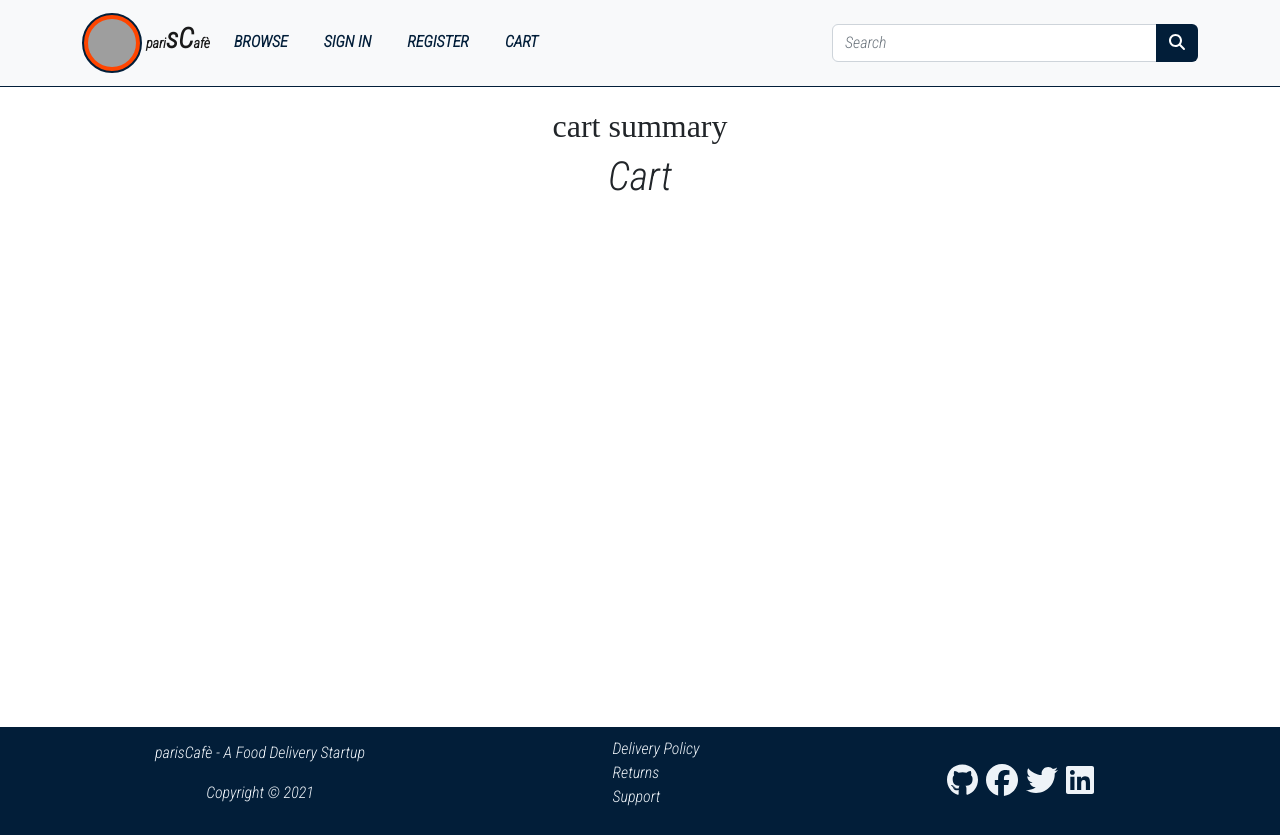
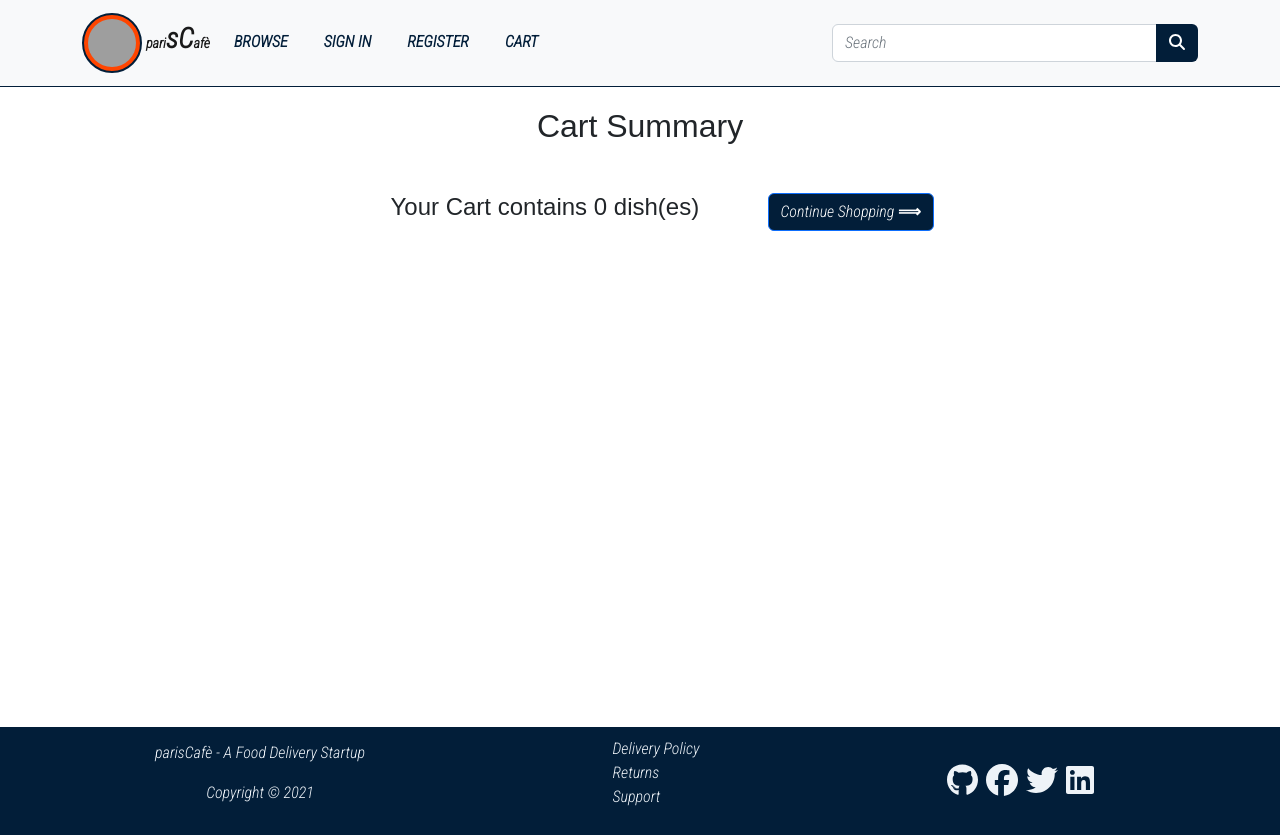
Before and after one commit to Dusty-Hordofel/client_pariscafe, a React (Create React App) app: page /cart in a window 1280 px wide. Built offline with nearby package versions, Linux system fonts and the light colour scheme; grey boxes are pictures that could not be loaded.

Commit message:
50. Cart Component - Unauthenticated View
    I. update <Cart/> informations
    II. update position of main elements in Main->Main.css
    III. update App.css file

```diff
--- a/src/App.css
+++ b/src/App.css
@@ -54,3 +54,13 @@ body::-webkit-scrollbar-thumb {
   background: var(--primary-purple);
   border-radius: 8px;
 }
+
+h2,
+h3 {
+  font-family: 'Roboto Bold', sans-serif !important;
+}
+
+h4,
+h5 {
+  font-family: 'Roboto Regular', sans-serif !important;
+}
--- a/src/components/Cart/Cart.jsx
+++ b/src/components/Cart/Cart.jsx
@@ -1,11 +1,27 @@
 import React from 'react';
 import Layout from '../Layout/Layout';
+import { getTotalItemsInCart } from './cartHandler';
 
 const Cart = () => {
   const renderCart = () => {
     return (
-      <Layout title="cart summary">
-        <h1>Cart</h1>
+      <Layout title={'Cart Summary'}>
+        <div className="row justify-content-center mt-5 mb-32x32">
+          <div className="col-12 col-lg-4">
+            <h4>Your Cart contains {getTotalItemsInCart()} dish(es)</h4>
+          </div>
+          <div className="col-12 col-lg-auto">
+            <button
+              className="btn btn-primary"
+              style={{
+                background: 'var(--primary-navy)',
+                color: 'var(--primary-white)',
+              }}
+            >
+              Continue Shopping <strong>&#x27F9;</strong>
+            </button>
+          </div>
+        </div>
       </Layout>
     );
   };
--- a/src/components/Layout/Main/Main.css
+++ b/src/components/Layout/Main/Main.css
@@ -1,8 +1,8 @@
 .main {
   min-height: 80vh;
-  display: flex;
+  /* display: flex;
   flex-wrap: wrap;
-  justify-content: center;
+  justify-content: center; */
   padding: 20px;
   background-color: var(--primary-custom-gray);
   text-align: center;
@@ -10,9 +10,9 @@
 
 .main-background {
   min-height: 80vh;
-  display: flex;
+  /* display: flex;
   flex-wrap: wrap;
-  justify-content: center;
+  justify-content: center; */
   background: url('../../../assets/images/idli-background.jpg');
   background-position: center;
   background-size: cover;
```
Also changed, not shown: 1 other file (tests, documents, lock files or other folders).
